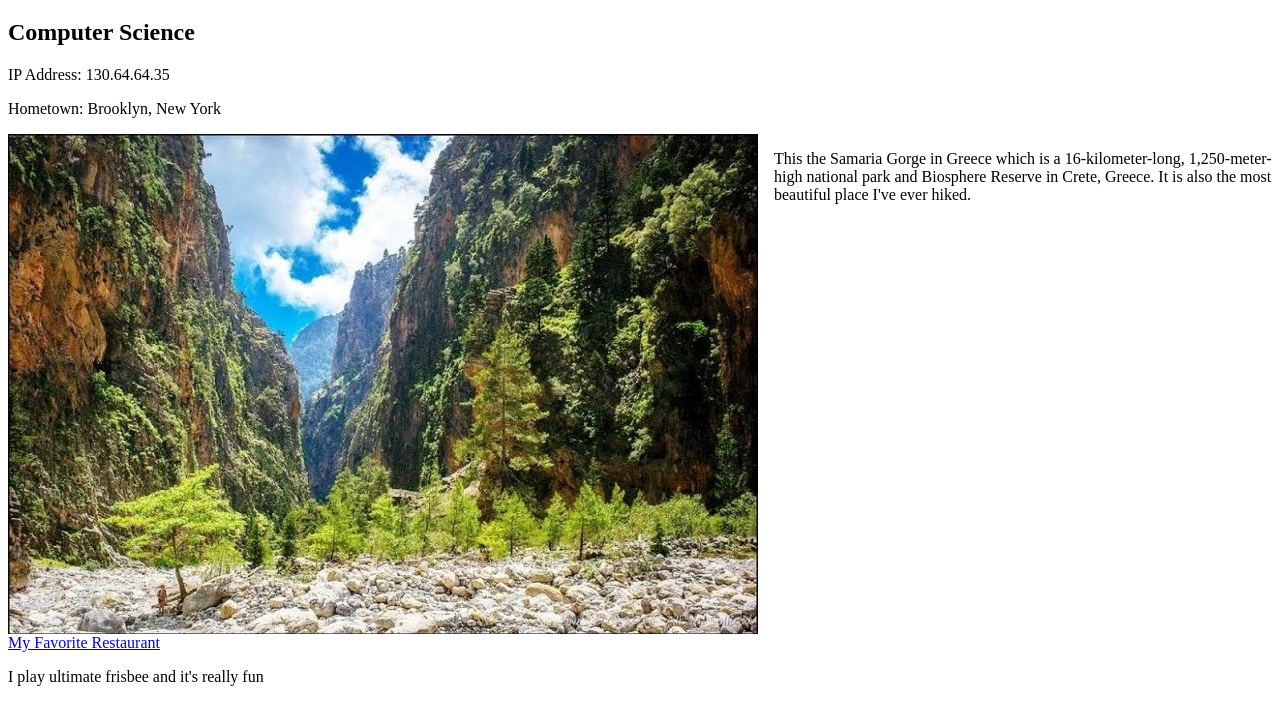
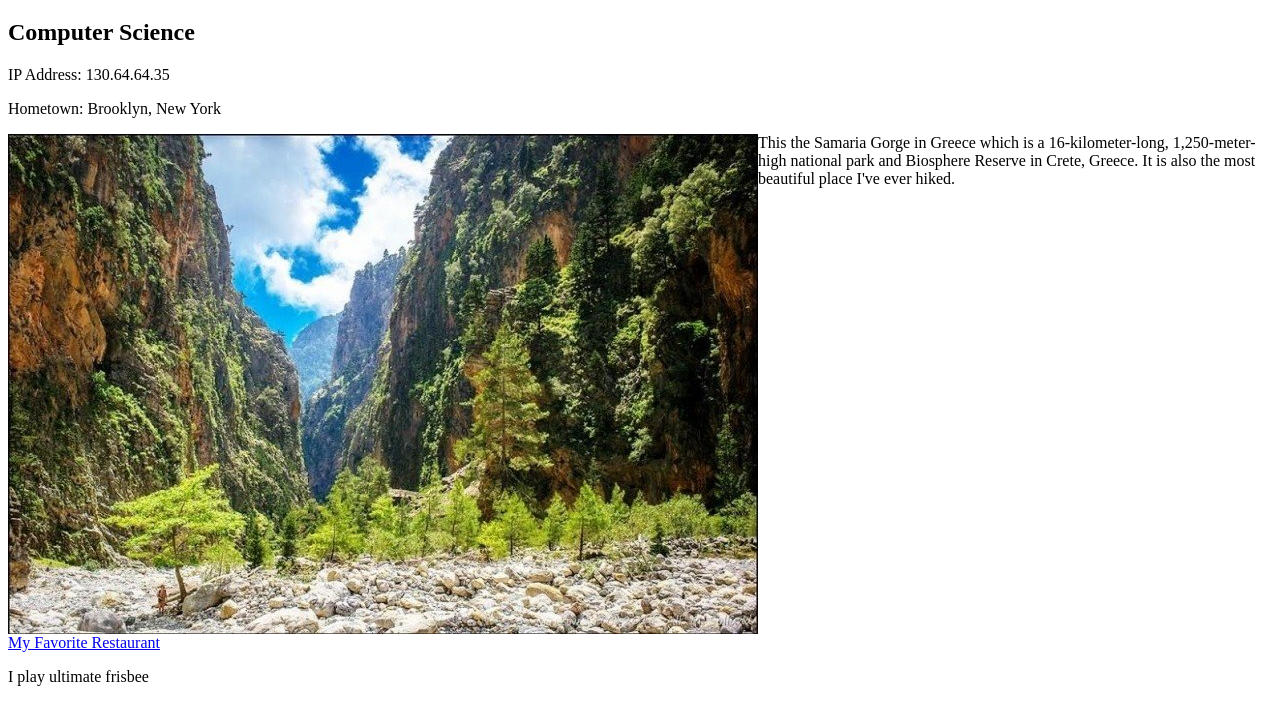
Before and after one commit to Sanderson28801/getOnTheWeb, a plain HTML site: page index.html in a window 1280 px wide. Shown: the part 61-786 px from the top of the page. Drawn offline with Linux system fonts and the light colour scheme.

Commit message:
changed how the text is right aligned

```diff
--- a/index.html
+++ b/index.html
@@ -10,14 +10,15 @@
     <h2>Computer Science</h2>
     <p>IP Address: 130.64.64.35</p>
     <p>Hometown: Brooklyn, New York</p>
-    <div style="display: flex; justify-content: left; gap: 1rem;">
-        <img style="" src="samariaGorge.jpg" alt="Samaria Gorge in Crete, Greece">
+    <!-- <div style="display: flex; justify-content: left; gap: 1rem;"> -->
+        <img align="left" src="samariaGorge.jpg" alt="Samaria Gorge in Crete, Greece">
         <p style="">This the Samaria Gorge in Greece which is a 16-kilometer-long,
         1,250-meter-high national park and Biosphere Reserve in Crete, Greece.
         It is also the most beautiful place I've ever hiked.
         </p>
-    </div>
+    <!-- </div> -->
+     <br clear="all">
     <a href="https://www.lanternthai.com/" target="_blank" rel="noopener noreferrer">My Favorite Restaurant</a>
-    <p>I play ultimate frisbee and it's really fun</p>
+    <p>I play ultimate frisbee</p>
 </body>
 </html>
```
